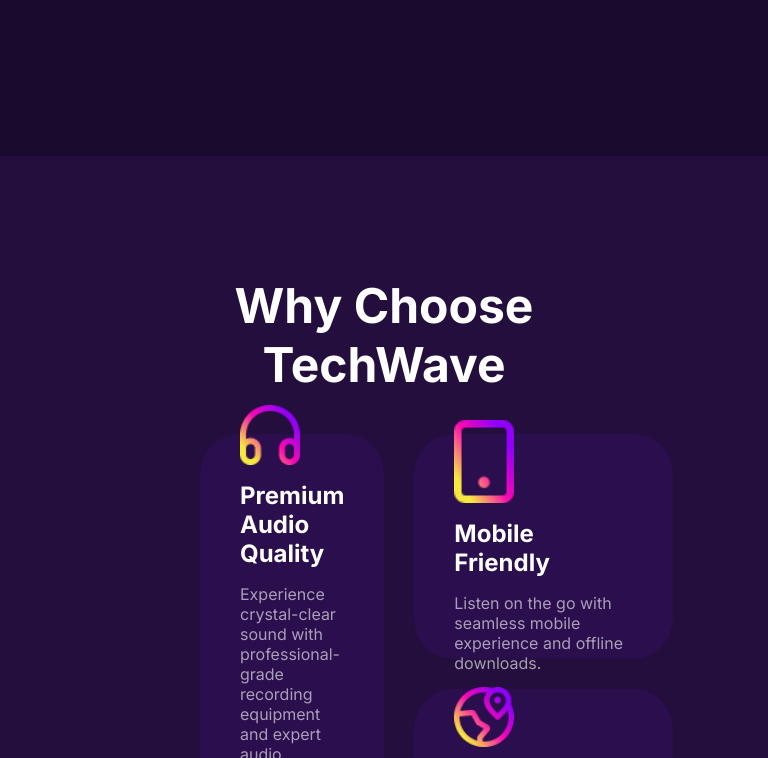
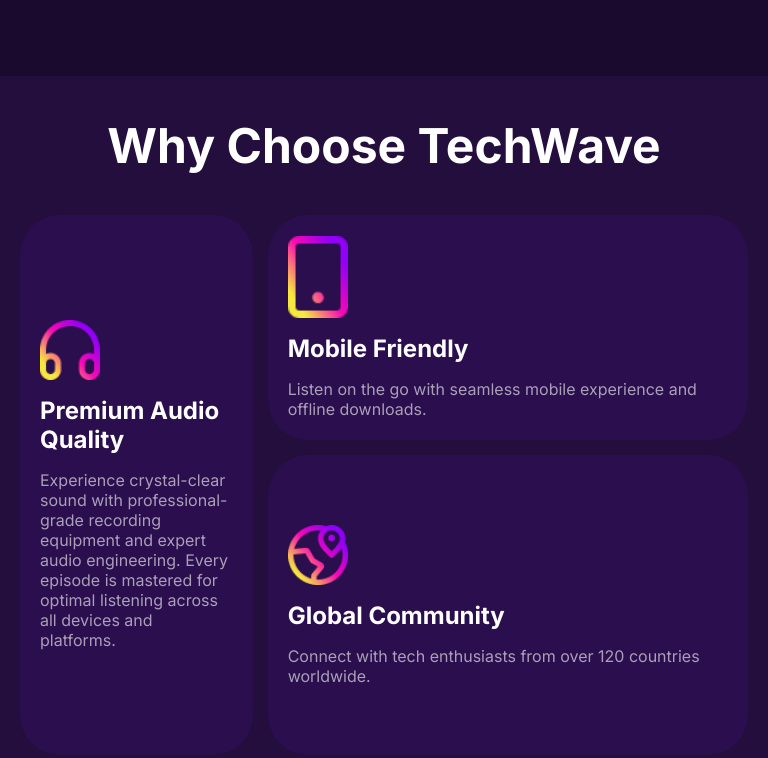
Before and after one commit to minhaj-hossain/Assignment-TechWave, a plain HTML site: page index.html in a window 768 px wide. Shown: the part 1432-2190 px from the top of the page. Drawn offline with Linux system fonts and the light colour scheme.

Commit message:
fixed some margin padding

```diff
--- a/css/style.css
+++ b/css/style.css
@@ -582,4 +582,26 @@
     gap: 40px;
     margin: 0px 50px 40px;
   }
+
+  /* why we choose section  */
+
+  .why-we-choose {
+    padding: 40px 20px;
+    margin: 40px 0;
+  }
+
+  .about-layout {
+    grid-template-rows: 225px 300px 320px;
+    gap: 15px;
+  }
+
+  .layout-padd {
+    padding: 20px;
+  }
+
+  /* feature section  */
+
+  .feature-header {
+    margin-top: 0;
+  }
 }
```
